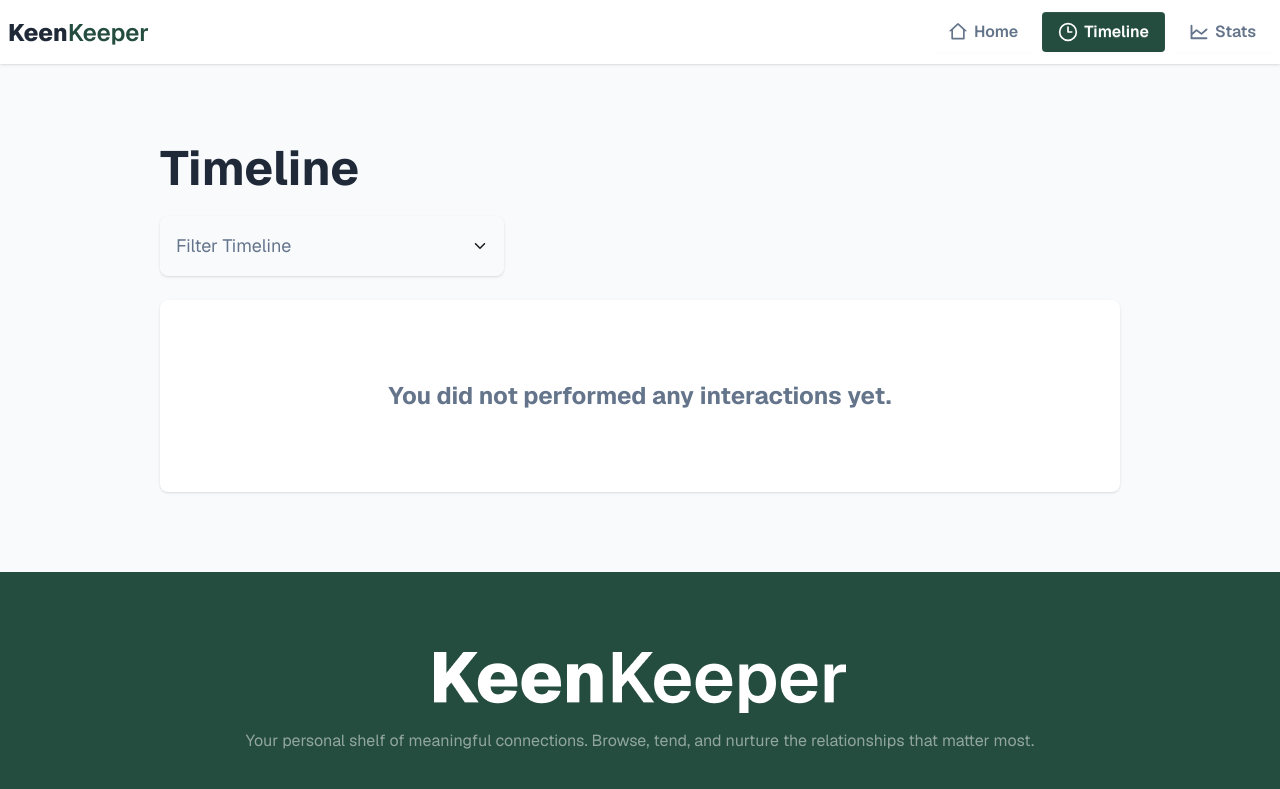
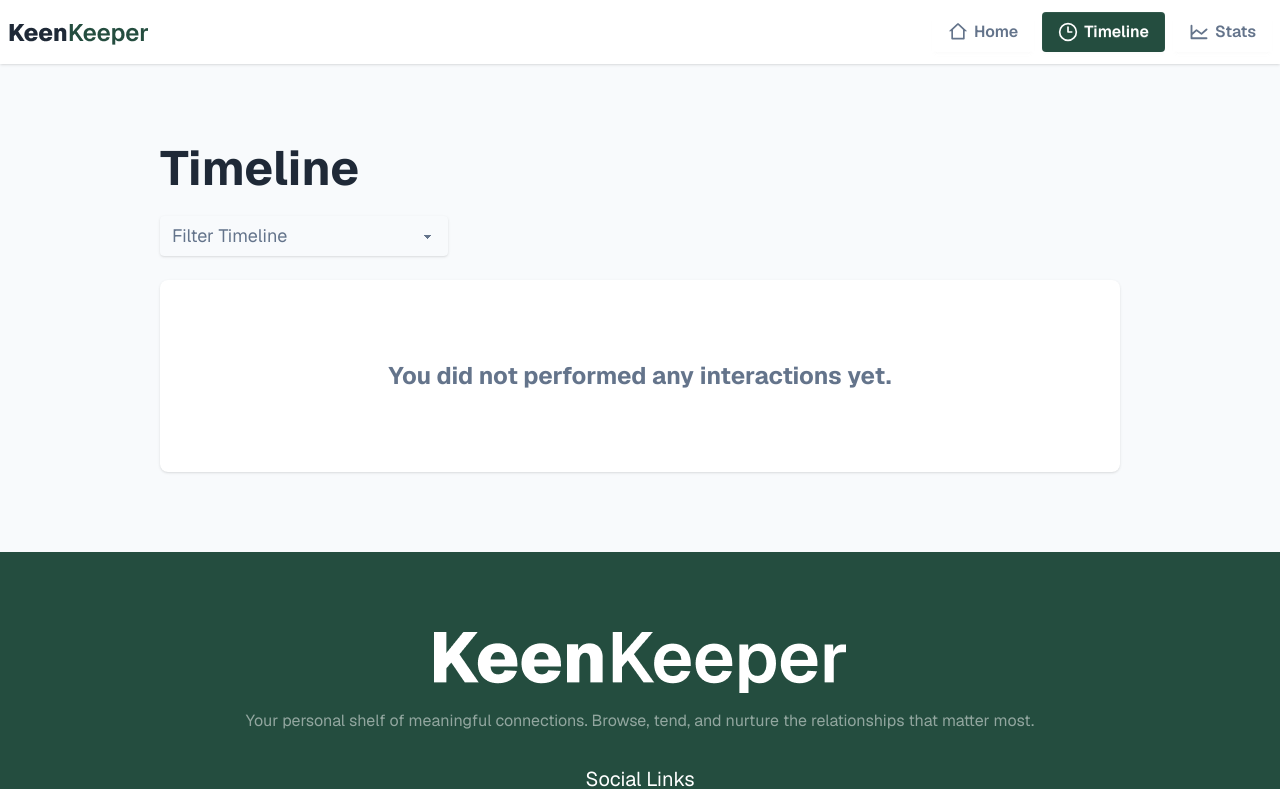
Before and after one commit to cseanwar/assignment7-keen-keeper, a React (Vite) app: page /timeline in a window 1280 px wide. Shown: the top 789 px of the page. Built offline with nearby package versions, Linux system fonts and the light colour scheme.

Commit message:
Added loading spinner on Friends and FriendsDetails page

```diff
--- a/package.json
+++ b/package.json
@@ -15,6 +15,7 @@
     "react-dom": "^19.2.4",
     "react-icons": "^5.6.0",
     "react-router": "^7.14.0",
+    "react-spinners": "^0.17.0",
     "react-toastify": "^11.0.5",
     "recharts": "^3.8.1",
     "tailwindcss": "^4.2.2"
--- /dev/null
+++ b/src/components/ui/LoadingSpinner.jsx
@@ -0,0 +1,11 @@
+import { RingLoader } from "react-spinners";
+
+const LoadingSpinner = () => {
+    return (
+        <div className="flex justify-center items-center min-h-screen bg-[#F8FAFC]">
+            <RingLoader color="#244D3F" size={80} />
+        </div>
+    );
+};
+
+export default LoadingSpinner;
--- a/src/pages/Homepage/Homepage.jsx
+++ b/src/pages/Homepage/Homepage.jsx
@@ -1,12 +1,14 @@
-import React from 'react';
-import Banner from '../../components/homepage/Banner';
+import React, { Suspense } from 'react';
 import Friends from '../../components/homepage/Friends';
+import { RingLoader } from 'react-spinners';
+import LoadingSpinner from '../../components/ui/LoadingSpinner';
 
 const Homepage = () => {
     return (
         <div>
-            {/* <Banner /> */}
-            <Friends />
+            <Suspense fallback = {<LoadingSpinner />}>
+                <Friends />
+            </Suspense>
         </div>
     );
 };
--- a/src/pages/Timeline/Timelines.jsx
+++ b/src/pages/Timeline/Timelines.jsx
@@ -35,7 +35,22 @@ const Timelines = () => {
         <h2 className="font-bold text-3xl md:text-4xl lg:text-5xl text-[#1F2937] mb-6">
           Timeline
         </h2>
-        <div className="dropdown dropdown-start mb-6 sm:w-72">
+
+        {/* Select options */}
+        <select
+          value={filter}
+          onChange={(e) => setFilter(e.target.value)}
+          className="select shadow-sm mb-6 text-[#64748B] w-full sm:w-72 bg-[#F8FAFC] border-none text-lg"
+        >
+          <option value="all">Filter Timeline</option>
+          <option value="call">Call</option>
+          <option value="text">Text</option>
+          <option value="video">Video</option>
+        </select>
+
+
+        {/* Dropdown options */}
+        {/* <div className="dropdown dropdown-start mb-6 sm:w-72">
           <div
             tabIndex={0}
             role="button"
@@ -58,7 +73,7 @@ const Timelines = () => {
               </li>
             ))}
           </ul>
-        </div>
+        </div> */}
 
         {filtered.length === 0 ? (
           <p className="bg-[#FFFFFF] rounded-lg shadow-sm p-4 text-[#64748B] text-lg lg:text-2xl font-bold text-center py-20">
--- a/src/pages/friendDetails/FriendDetails.jsx
+++ b/src/pages/friendDetails/FriendDetails.jsx
@@ -71,7 +71,7 @@ const FriendDetails = () => {
             <p className="text-base text-[#64748B] italic mb-1">
               "{expectedFriend.bio}"
             </p>
-            <p className="text-sm text-[#64748B]">Preferred: email</p>
+            <p className="text-sm text-[#64748B]">Preferred email: <span className="underline cursor-pointer">{expectedFriend.email}</span></p>
           </div>
 
           <div className="flex justify-center items-center gap-2 py-3 rounded-sm border border-[#E9E9E9] bg-[#FFFFFF] cursor-pointer">
--- a/src/routes/Routes.jsx
+++ b/src/routes/Routes.jsx
@@ -5,6 +5,7 @@ import Timelines from "../pages/Timeline/Timelines";
 import Stats from "../pages/Stats/Stats";
 import ErrorPage from "../pages/ErrorPage/ErrorPage";
 import FriendDetails from "../pages/friendDetails/FriendDetails";
+import LoadingSpinner from "../components/ui/LoadingSpinner";
 
 export const router = createBrowserRouter([
   {
@@ -19,6 +20,7 @@ export const router = createBrowserRouter([
         path: "/friendDetails/:id",
         element: <FriendDetails />,
         loader: () => fetch("/friends.json"),
+        HydrateFallback: LoadingSpinner,
       },
       {
         path: "/timeline",
```
Also changed, not shown: 1 other file (tests, documents, lock files or other folders).
